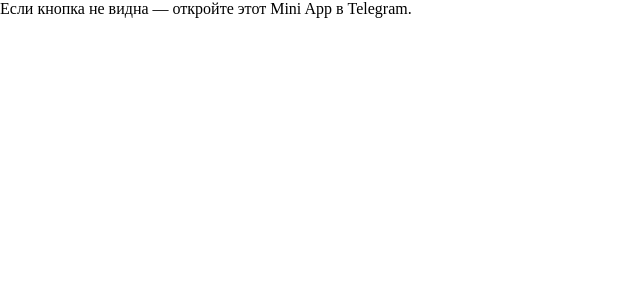
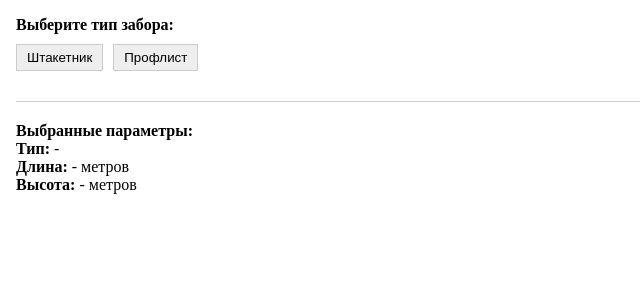
Before and after one commit to C3k-dev/calc-fence, a Next.js app: page / in a window 1280 px wide. Shown: the top 300 px of the page, without its empty margins (0-640 px from the left). Built offline with nearby package versions, Linux system fonts and the light colour scheme.

Commit message:
Update page.tsx

```diff
--- a/app/page.tsx
+++ b/app/page.tsx
@@ -1,37 +1,146 @@
 "use client";
 
 import { useEffect, useState } from "react";
-import { TelegramWebApps } from "@/provider/telegram-web-app"; // путь к твоему d.ts
+import TypeForm from "@/components/forms/TypeForm/TypeForm";
+import SizeWidthForm from "@/components/forms/SizeWidthForm/SizeWidthForm";
+import SizeHeightForm from "@/components/forms/SizeHeightForm/SizeHeightForm";
+import GapForm from "@/components/forms/GapForm/GapForm";
+import styles from "./page.module.scss";
+import { useTelegram } from "@/provider/TelegramProvider";
 
-export default function TelegramButtonTest() {
-  const [tg, setTg] = useState<TelegramWebApps.WebApp | null>(null);
+interface SizeState {
+  type: string;
+  width: string;
+  height: string;
+  gap: string;
+}
 
+export default function Home() {
+  const [size, setSize] = useState<SizeState>({
+    type: "",
+    width: "",
+    height: "",
+    gap: "",
+  });
+
+  const [step, setStep] = useState(0);
+  const { tg, isReady } = useTelegram();
+
+  const isStepValid = () => {
+    switch (step) {
+      case 0: return !!size.type;
+      case 1: return !!size.width && Number(size.width) > 0;
+      case 2: return !!size.height && Number(size.height) >= 1 && Number(size.height) <= 5;
+      case 3: return size.type !== "Штакетник" || (size.gap !== "" && Number(size.gap) >= -3 && Number(size.gap) <= 7);
+      default: return false;
+    }
+  };
+
+  const handleNext = () => {
+    if (isStepValid()) setStep(step + 1);
+  };
+
+  const handleBack = () => {
+    // Сброс текущего шага
+    switch (step) {
+      case 1: setSize(prev => ({ ...prev, width: "" })); break;
+      case 2: setSize(prev => ({ ...prev, height: "" })); break;
+      case 3: setSize(prev => ({ ...prev, gap: "" })); break;
+    }
+    if (step > 0) setStep(step - 1);
+  };
+
+  // Управление MainButton (Продолжить)
   useEffect(() => {
-    if (typeof window === "undefined") return;
+    if (!isReady || !tg?.MainButton) return;
 
-    const telegram = window.Telegram?.WebApp;
-    if (!telegram) {
-      console.warn("Не Telegram WebApp");
-      return;
-    }
-
-    telegram.ready();
-    setTg(telegram);
-
-    telegram.MainButton.setText("Продолжить");
-    telegram.MainButton.show();
-
-    const handleClick = () => {
-      alert("Кнопка Telegram нажата!");
+    const updateMainButton = () => {
+      if (isStepValid()) {
+        tg.MainButton.setText("Продолжить").enable().show();
+      } else {
+        tg.MainButton.setText("Заполните поле").disable().show();
+      }
     };
 
-    telegram.MainButton.onClick(handleClick);
+    const onClickMain = () => {
+      if (isStepValid()) handleNext();
+    };
+
+    tg.MainButton.onClick(onClickMain);
+    updateMainButton();
 
     return () => {
-      telegram.MainButton.offClick(handleClick);
-      telegram.MainButton.hide();
+      tg.MainButton.offClick(onClickMain);
+      tg.MainButton.hide();
     };
-  }, []);
+  }, [isReady, tg, step, size]);
 
-  return <div>Если кнопка не видна — откройте этот Mini App в Telegram.</div>;
+  // Управление SecondaryButton (Назад)
+  useEffect(() => {
+    if (!isReady || !tg?.SecondaryButton) return;
+
+    const updateBackButton = () => {
+      if (step > 0) {
+        tg.SecondaryButton
+          .setText("Назад")
+          .setParams({ is_visible: true, is_active: true, position: "left" })
+          .show();
+      } else {
+        tg.SecondaryButton.hide();
+      }
+    };
+
+    const onClickBack = () => handleBack();
+
+    tg.SecondaryButton.onClick(onClickBack);
+    updateBackButton();
+
+    return () => {
+      tg.SecondaryButton.offClick(onClickBack);
+      tg.SecondaryButton.hide();
+    };
+  }, [isReady, tg, step]);
+
+  return (
+    <div className={styles.page}>
+      {step === 0 && (
+        <TypeForm
+          type={size.type}
+          onChange={(newType) => setSize(prev => ({ ...prev, type: newType }))}
+        />
+      )}
+
+      {step === 1 && (
+        <SizeWidthForm
+          widthMeters={size.width}
+          onChange={(newSize) => setSize(prev => ({ ...prev, ...newSize }))}
+        />
+      )}
+
+      {step === 2 && (
+        <SizeHeightForm
+          height={size.height}
+          fenceType={size.type}
+          onChange={(newHeight) => setSize(prev => ({ ...prev, ...newHeight }))}
+        />
+      )}
+
+      {step === 3 && size.type === "Штакетник" && (
+        <GapForm
+          fenceType={size.type}
+          gap={size.gap}
+          onChange={(newGap) => setSize(prev => ({ ...prev, gap: newGap }))}
+        />
+      )}
+
+      {/* Информация о выбранных параметрах */}
+      <div style={{ marginTop: "30px", borderTop: "1px solid #ccc", paddingTop: "20px" }}>
+        <b>Выбранные параметры:</b>
+        <div><b>Тип:</b> {size.type || "-"}</div>
+        <div><b>Длина:</b> {size.width || "-"} метров</div>
+        <div><b>Высота:</b> {size.height || "-"} метров</div>
+        {size.type === "Штакетник" && <div><b>Зазор:</b> {size.gap || "-"} см</div>}
+      </div>
+    </div>
+  );
 }
```
